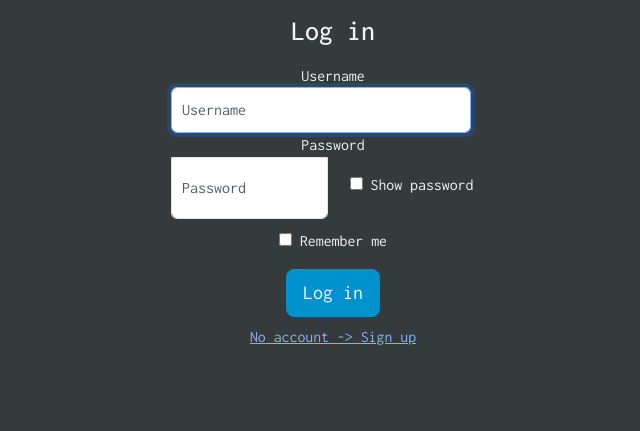
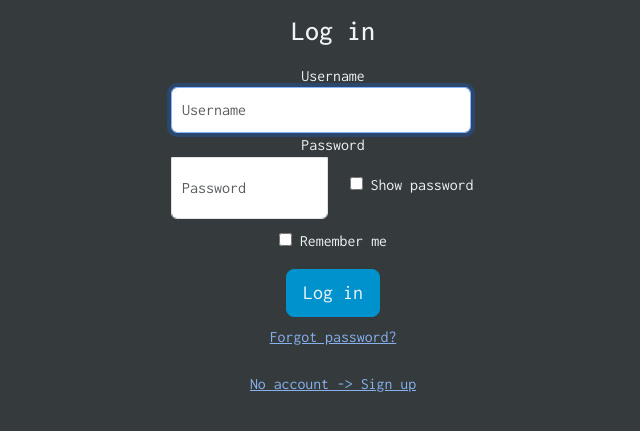
Before and after one commit to Will-Line/Inv0luntary-CTF, a Flask app: page /login in a window 1280 px wide. Shown: the part 115-546 px from the top of the page, without its empty margins (307-947 px from the left). Run offline with Flask 3, Linux system fonts and the light colour scheme; style sheets or scripts are compiled from the project's sources.

Commit message:
added forgot password feature

```diff
--- a/application.py
+++ b/application.py
@@ -1,14 +1,19 @@
 #Remember you have deprecated to Flask 2.3.3
 
-from flask import Flask, redirect, url_for, request, render_template, jsonify, flash, send_file, Blueprint
+from flask import Flask, redirect, url_for, request, render_template, jsonify, flash, send_file, Blueprint, render_template_string
 from flask_sqlalchemy import SQLAlchemy
 from sqlalchemy.sql import text
 from sqlalchemy import Integer, String, select
 from werkzeug.security import generate_password_hash, check_password_hash
 from flask_login import UserMixin, LoginManager, login_user, login_required, current_user, logout_user
+from flask_mailman import EmailMessage, Mail
 import time
 import boto3
 from botocore.exceptions import ClientError
+from itsdangerous import URLSafeTimedSerializer, BadSignature, SignatureExpired
+from flask_wtf import FlaskForm
+from wtforms import StringField, SubmitField
+from wtforms.validators import DataRequired, Email
 
 def get_secret():
    secret_name = "rds!db-5420f6d2-147d-4fdf-99ac-f9c4d879f542"
@@ -38,6 +43,21 @@ db = SQLAlchemy()
 application = Flask(__name__)
 application.secret_key = "super secret key" #DO NOT LEAVE THIS LIKE THIS
 
+application.config.update(dict(
+    DEBUG = True,
+    MAIL_SERVER = 'smtp.gmail.com',
+    MAIL_PORT = 587,
+    MAIL_USE_TLS = True,
+    MAIL_USE_SSL = False,
+    MAIL_USERNAME = 'william.h.line@gmail.com',
+    MAIL_PASSWORD = 'qeez guej mver hvth',
+))
+
+application.config["RESET_PASS_TOKEN_MAX_AGE"]=600
+
+mail = Mail()
+mail.init_app(application)
+
 db_name = 'CTF.db'
 
 application.config['SQLALCHEMY_DATABASE_URI'] = 'mysql://root:@localhost:3306/flask'
@@ -58,11 +78,38 @@ def load_user(user_id):
    return Users.query.get(int(user_id))
 
 class Users(UserMixin, db.Model):
-    id = db.Column(db.Integer, primary_key=True)
-    name = db.Column(db.String(40), unique=True,nullable=False)
-    score = db.Column(db.Integer, unique=False, nullable=False)
-    email = db.Column(db.String(40), unique=True, nullable=False)
-    passwords = db.Column(db.String(60), unique=False, nullable=False)
+   id = db.Column(db.Integer, primary_key=True)
+   name = db.Column(db.String(40), unique=True,nullable=False)
+   score = db.Column(db.Integer, unique=False, nullable=False)
+   email = db.Column(db.String(40), unique=True, nullable=False)
+   passwords = db.Column(db.String(60), unique=False, nullable=False)
+
+   def generate_reset_password_token(self):
+      serializer = URLSafeTimedSerializer(application.config["SECRET_KEY"])
+
+      return serializer.dumps(self.email, salt=self.passwords)
+
+   @staticmethod
+   def validate_reset_password_token(token: str, user_id: int):
+      user = db.session.get(Users, user_id)
+
+      if user is None:
+            return None
+
+      serializer = URLSafeTimedSerializer(application.config["SECRET_KEY"])
+      try:
+            token_user_email = serializer.loads(
+               token,
+               max_age=application.config["RESET_PASS_TOKEN_MAX_AGE"],
+               salt=user.passwords,
+            )
+      except (BadSignature, SignatureExpired):
+            return None
+
+      if token_user_email != user.email:
+            return None
+
+      return user
 
 class Challenges(db.Model):
    challengeID = db.Column(db.Integer, primary_key=True)
@@ -263,8 +310,96 @@ def changePassword():
    query=text(f"UPDATE users SET passwords='{hashedNewPassword}' WHERE id={current_user.id};")
    db.session.execute(query)
    db.session.commit()
+   flash('Password changed')
 
-   return redirect(url_for('/'))
+   return redirect('/')
+
+
+
+def send_reset_password_email(user):
+    reset_password_url = url_for(
+        "forgotPasswordReset",
+        token=user.generate_reset_password_token(),
+        user_id=user.id,
+        _external=True,
+    )
+
+    email_body = render_template(
+        'reset_password_email_content.html', reset_password_url=reset_password_url
+    )
+
+    message = EmailMessage(
+        subject="Reset your password",
+        body=email_body,
+        to=[user.email],
+    )
+    message.content_subtype = "html"
+
+    message.send()
+
+
+@application.route('/forgot-password')
+def forgotPassword():
+   return render_template('forgot-password.html')
+
+@application.route('/forgot-password', methods=['POST'])
+def forgotPasswordPost():
+   if current_user.is_authenticated:
+     return redirect('/')
+
+   formEmail=request.form.get('email')
+
+   user = Users.query.filter_by(email=formEmail).first()
+
+   if user:
+      send_reset_password_email(user)
+
+   flash(
+      "Instructions to reset your password were sent to your email address,"
+      " if it exists in our system."
+   )
+
+   return redirect('/forgot-password')
+
+@application.route("/reset_password/<token>/<int:user_id>")
+def forgotPasswordReset(token, user_id):
+   if current_user.is_authenticated:
+         return redirect('/')
+
+   user = Users.validate_reset_password_token(token, user_id)
+   if not user:
+      return render_template("reset-password.html", error=True)
+
+   return render_template('reset-password.html', error=False)
+
+@application.route("/reset_password/<token>/<int:user_id>",methods=['POST'])
+def forgotPasswordResetPost(token, user_id):
+   if current_user.is_authenticated:
+         return redirect('/')
+
+   user = Users.validate_reset_password_token(token, user_id)
+   if not user:
+      return render_template("reset-password.html", error=True)
+
+   currentPassword = request.form.get('currentPassword')
+   newPassword= request.form.get('newPassword')
+
+   hashedNewPassword=generate_password_hash(newPassword, method='pbkdf2:sha256')
+
+    # check if the user actually exists
+    # take the user-supplied password, hash it, and compare it to the hashed password in the database
+   if user.passwords==hashedNewPassword:
+      flash('Can\'t have the same password')
+      return redirect(f'/reset_password/{token}/{user_id}')
+
+   query=text(f"UPDATE users SET passwords='{hashedNewPassword}' WHERE id={user.id};")
+   db.session.execute(query)
+   db.session.commit()
+
+   return redirect('/login')
+
+
+
 
 if time.time()>1751047200:
    @application.route('/rollthedice')
--- a/templates/base.html
+++ b/templates/base.html
@@ -75,7 +75,8 @@
     </div>
   </nav>
 
-  <div class="offcanvas offcanvas-end account-colour" tabindex="-1" id="accountOffCanvas" aria-labelledby="accountOffCanvasLabel">
+  <div class="offcanvas offcanvas-end account-colour" tabindex="-1" id="accountOffCanvas"
+    aria-labelledby="accountOffCanvasLabel">
     <div class="offcanvas-header">
       <h5 class="offcanvas-title" id="accountOffCanvasLabel">{{current_user.name}}</h5>
       <button type="button" class="btn-close" data-bs-dismiss="offcanvas" aria-label="Close"></button>
@@ -139,8 +140,6 @@
               <input type="checkbox" onclick="togglePassword('password')"> Show password
             </p>
 
-            {{ flashMessages() }}
-
           </div>
           <div class="modal-footer">
             <button type="button" class="btn" data-bs-dismiss="modal">Close</button>
@@ -154,9 +153,9 @@
   <div class="modal fade" id="changePassword" tabindex="-1" aria-labelledby="changePasswordModal" aria-hidden="true">
     <div class="modal-dialog">
       <div class="modal-content">
-        <form method="POST" class="form-signin mt-3" action="/reset-password">
+        <form method="POST" class="form-signin mt-3" action="/reset-password" onSubmit="return checkPassword(this)">
           <div class="modal-body">
-            Enter the new email and your password.<br><br>
+            Enter the new password and your current password.<br><br>
 
             <label for="currentPassword" class="sr-only">Current password</label>
             <input type="password" name="currentPassword" id="currentPassword" class="form-control" placeholder=""
@@ -170,9 +169,9 @@
             <input type="password" name="confirmPassword" id="confirmPassword" class="form-control" placeholder=""
               required="">
 
+            <p id="errorMessage" name="errorMessage" style="color: rgb(232, 27, 27);">
 
-            {{ flashMessages() }}
-
+            </p>
           </div>
           <div class="modal-footer">
             <button type="button" class="btn" data-bs-dismiss="modal">Close</button>
@@ -224,6 +223,39 @@
     }
   </script>
 
+
+  <script>
+
+    // Function to check Whethepassword2 = form.confirm{r both passwords
+    // is same or not.
+    function checkPassword(form) {
+      password1 = form.newPassword.value;
+      password2 = form.confirmPassword.value;
+
+      // If password not entered
+      if (password1 == '')
+        document.getElementById("errorMessage").innerHTML="Enter a password";
+
+
+      // If confirm password not entered
+      else if (password2 == '')
+        document.getElementById("errorMessage").innerHTML="Enter the confirm password";
+
+
+      // If Not same return False.
+      else if (password1 != password2) {
+        document.getElementById("errorMessage").innerHTML="Passwords do not match";
+        return false;
+      }
+
+      // If same return True.
+      else {
+        return true;
+      }
+
+      return false;
+    }
+  </script>
   {% block body %}
 
   <script src="https://cdn.jsdelivr.net/npm/@popperjs/core@2.11.8/dist/umd/popper.min.js"
--- a/templates/index.html
+++ b/templates/index.html
@@ -75,7 +75,7 @@
 
   <div class="col">
     <form method="POST">
-      <input style="color: #F3F5F7;" type="text" name="flag" id="flag" class="form-control p-2" placeholder="Enter flag" aria-label="Flag">
+      <input style="color: #1a1b1c;" type="text" name="flag" id="flag" class="form-control p-2" placeholder="Enter flag" aria-label="Flag">
     </form>
   </div>
   <div class="dropdown col">
--- a/templates/login.html
+++ b/templates/login.html
@@ -18,6 +18,7 @@
     <p class="col p-3">
       <input type="checkbox" onclick="togglePassword('inputPassword')"> Show password
     </p>
+
   </div>
   <div class="checkbox mb-3">
     <label>
@@ -25,11 +26,14 @@
     </label>
   </div>
 
+
   {{ flashMessages() }}
 
   <button class="btn btn-lg btn-primary btn-block" type="submit">Log in</button>
   <div class="p-2">
+    <a href="/forgot-password">Forgot password?</a><br><br>
     <a href="/signup">No account -> Sign up</a>
+
   </div>
 
 </form>
```
Also changed, not shown: static/css/styles.css (+8 -0 lines), templates/forgot-password.html (added, +19 -0 lines), templates/reset-password.html (added, +69 -0 lines), templates/reset_password_email_content.html (added, +14 -0 lines).
